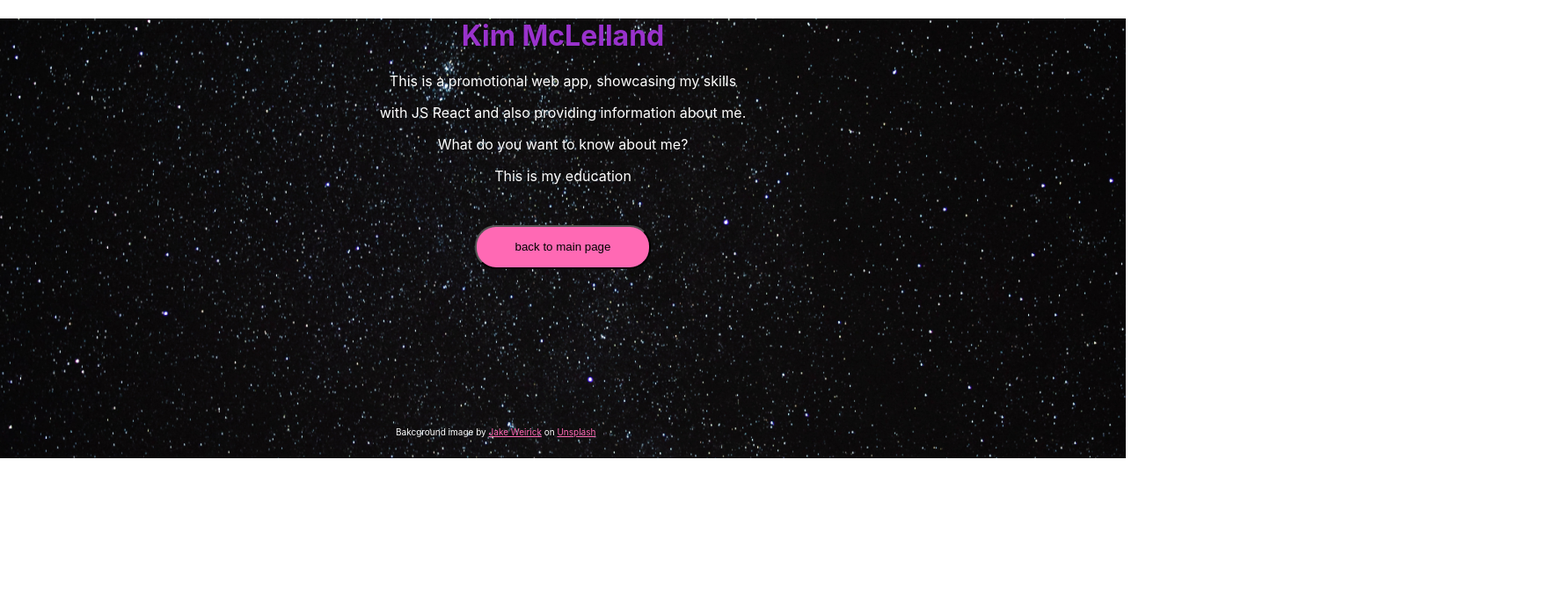
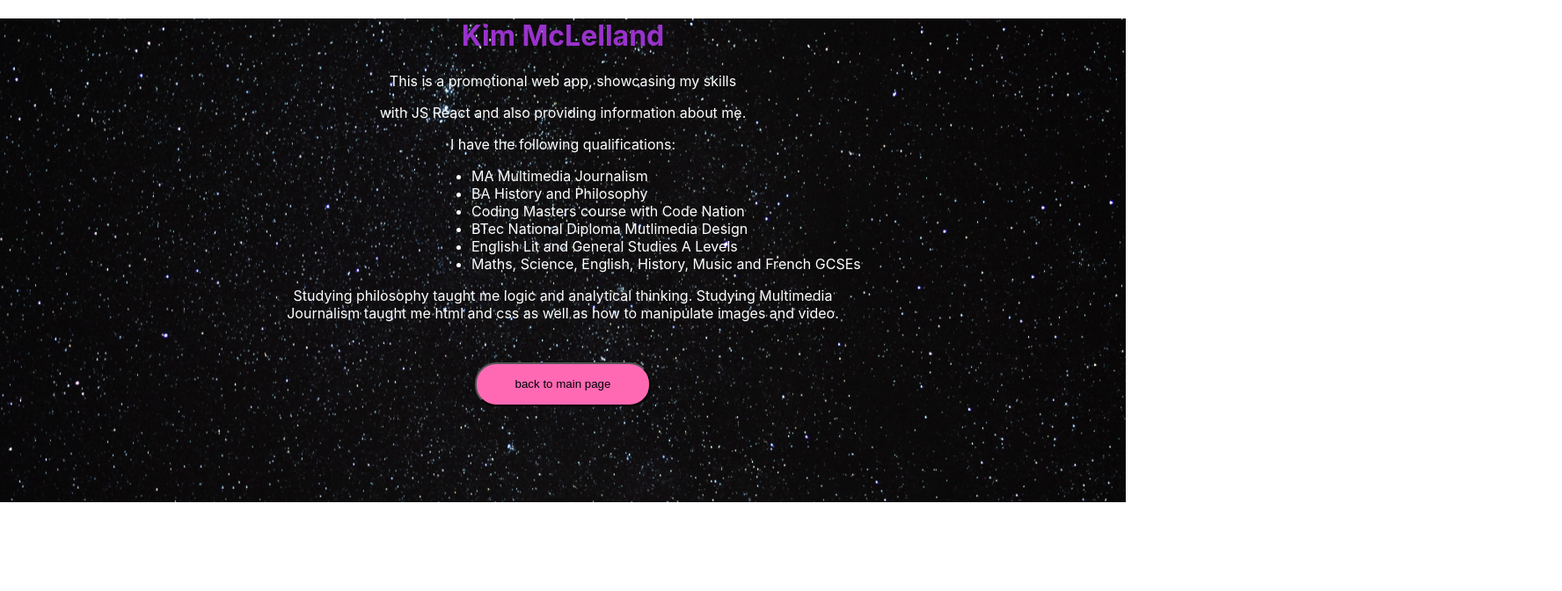
Before and after one commit to KimMcLelland/kim-mclelland, a React (Create React App) app: page / in a window 1280 px wide. Both pictures are taken after a click on the button "Education". Shown: the top 672 px of the page at 88% size, 1776 px wide, since content can reach past the window. Built offline with nearby package versions, Linux system fonts and the light colour scheme.

Commit message:
education page

```diff
--- a/src/App.css
+++ b/src/App.css
@@ -3,7 +3,7 @@
 .App {
   text-align: center;
   background-image: url("images/jake-weirick-Q_RBVFFXR_g-unsplash.jpg");
-  height: 500px;
+  height: 550px;
   background-position: center;
   background-repeat: no-repeat;
   background-size: cover;
@@ -34,7 +34,7 @@ button {
 .footer {
   position: absolute;
   left: 450px;
-  top: 475px;
+  bottom: 25px;
   font-size: 10px;
   color: white;
 }
@@ -43,18 +43,20 @@ button {
   color: hotpink;
 }
 
-.education_page {
+p {
   color: white;
 }
 
-.creativity_page {
+li {
   color: white;
+  text-align: left;
+  position: relative;
+  left: 40%;
 }
 
-.spirituality_page {
-  color: white;
+.education_page p {
+  width: 50%;
+  position: relative;
+  left: 25%;
+
 }
-
-.lgbt_page {
-  color: white;
-}
--- a/src/App.js
+++ b/src/App.js
@@ -8,6 +8,7 @@ const App = () => {
     if (page === 0) {
       return(
         <div className="start_page_buttons">
+          <p>What do you want to know about me?</p>
           <button onClick={() => setPage(page+1)}>Education</button>
           <button onClick={() => setPage(page+2)}>Creativity</button>
           <button onClick={() => setPage(page+3)}>Spirituality</button>
@@ -18,7 +19,18 @@ const App = () => {
     if (page === 1) {
       return (
         <div className = "education_page">
-        <p>This is my education</p>
+        <p>I have the following qualifications:</p>
+        <ul>
+          <li>MA Multimedia Journalism</li>
+          <li>BA History and Philosophy</li>
+          <li>Coding Masters course with Code Nation</li>
+          <li>BTec National Diploma Mutlimedia Design</li>
+          <li>English Lit and General Studies A Levels</li>
+          <li>Maths, Science, English, History, Music and French GCSEs</li>
+        </ul>
+        <p>Studying philosophy taught me logic and analytical thinking.
+          Studying Multimedia Journalism taught me html and css as well as
+          how to manipulate images and video.</p>
         <button onClick={() => setPage(page-1)}>back to main page</button>
         </div>
       )
@@ -55,7 +67,6 @@ const App = () => {
       <div className="intro">
         <p>This is a promotional web app, showcasing my skills</p>
         <p>with JS React and also providing information about me.</p>
-        <p>What do you want to know about me?</p>
       </div>
       <div>
         {pageDisplay()}
```
